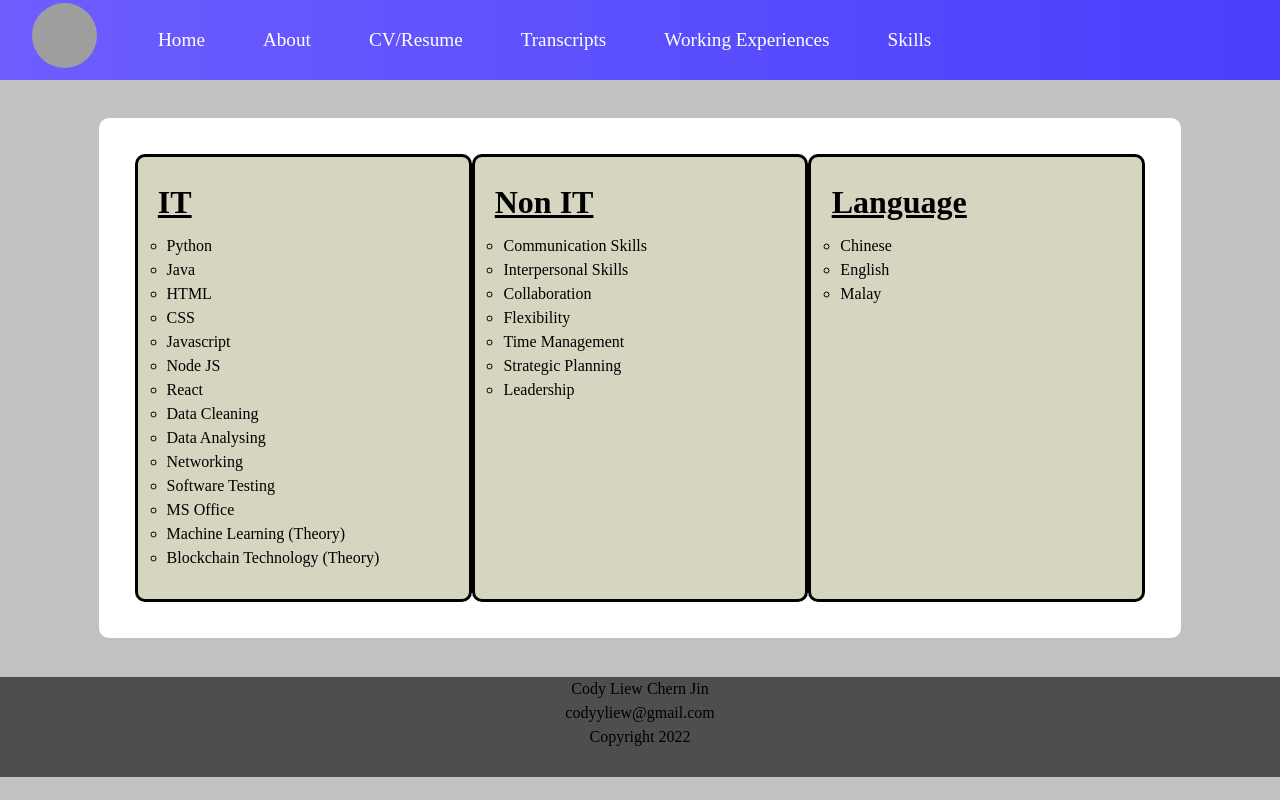
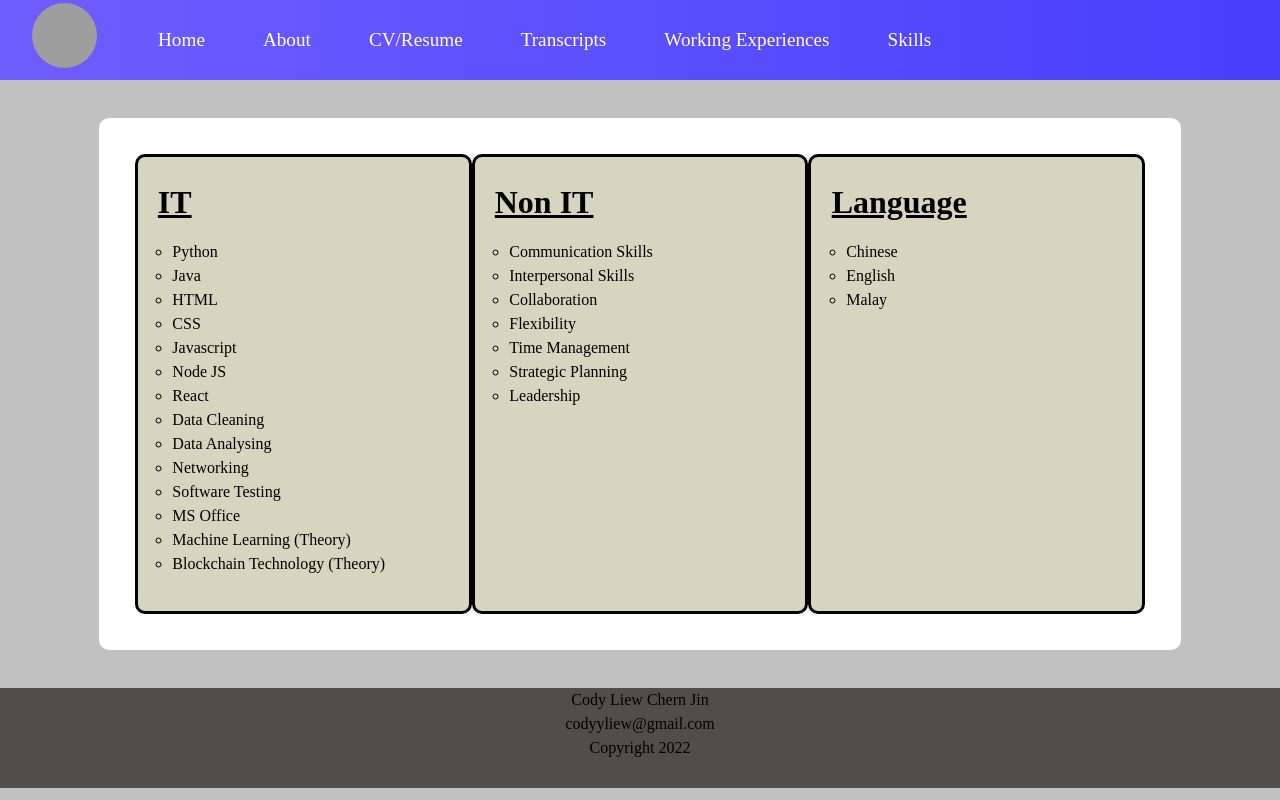
Before and after one commit to codyy6/React-Website, a React (Create React App) app: page /skills in a window 1280 px wide. Built offline with nearby package versions, Linux system fonts and the light colour scheme; grey boxes are pictures that could not be loaded.

Commit message:
better modification

```diff
--- a/src/components/pages/Skills/Skills.css
+++ b/src/components/pages/Skills/Skills.css
@@ -22,6 +22,7 @@
 .list{
     align-items: baseline;
     padding: 3%;
+    margin: 2%;
 }
 
 @media screen and (max-width: 1000px) {
```
